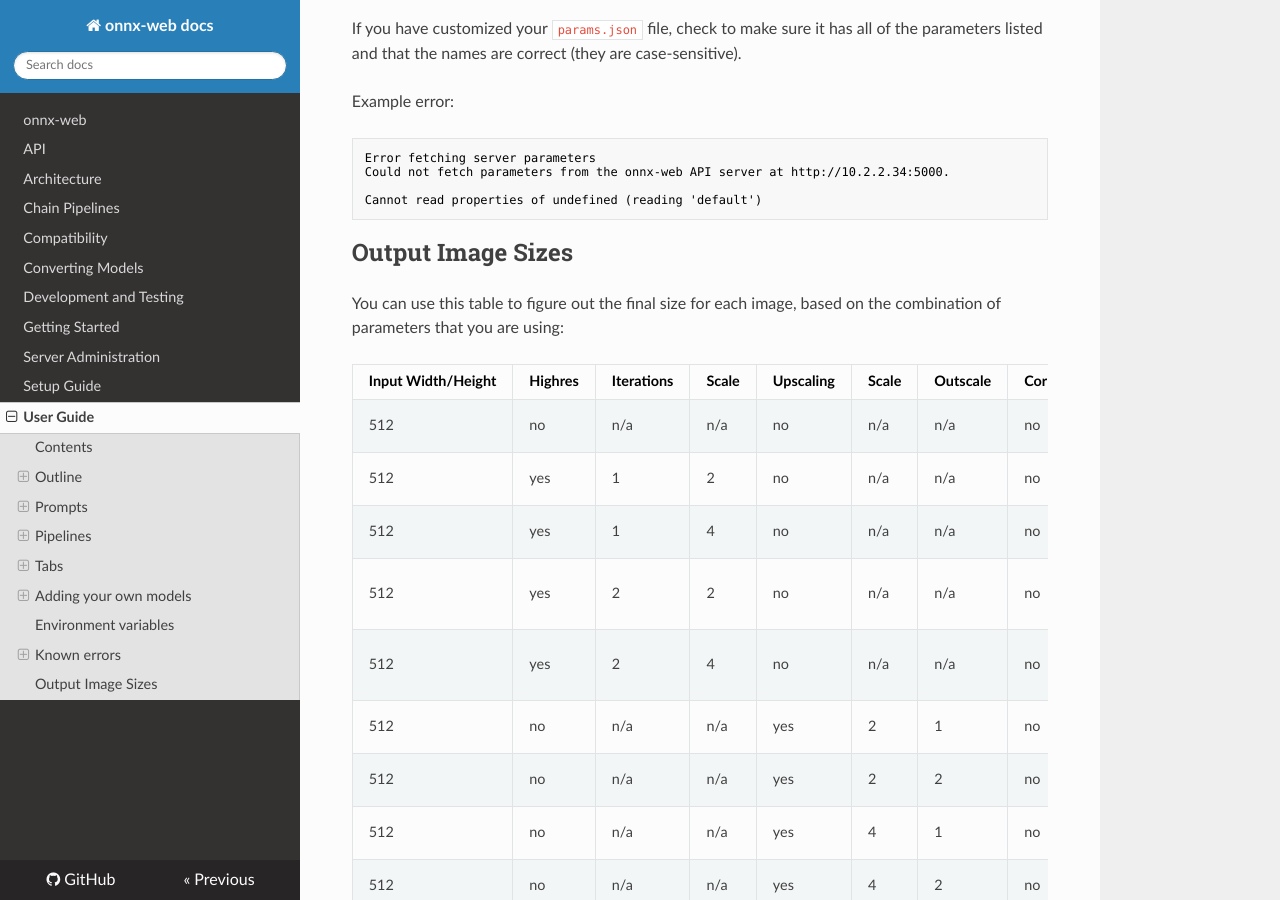
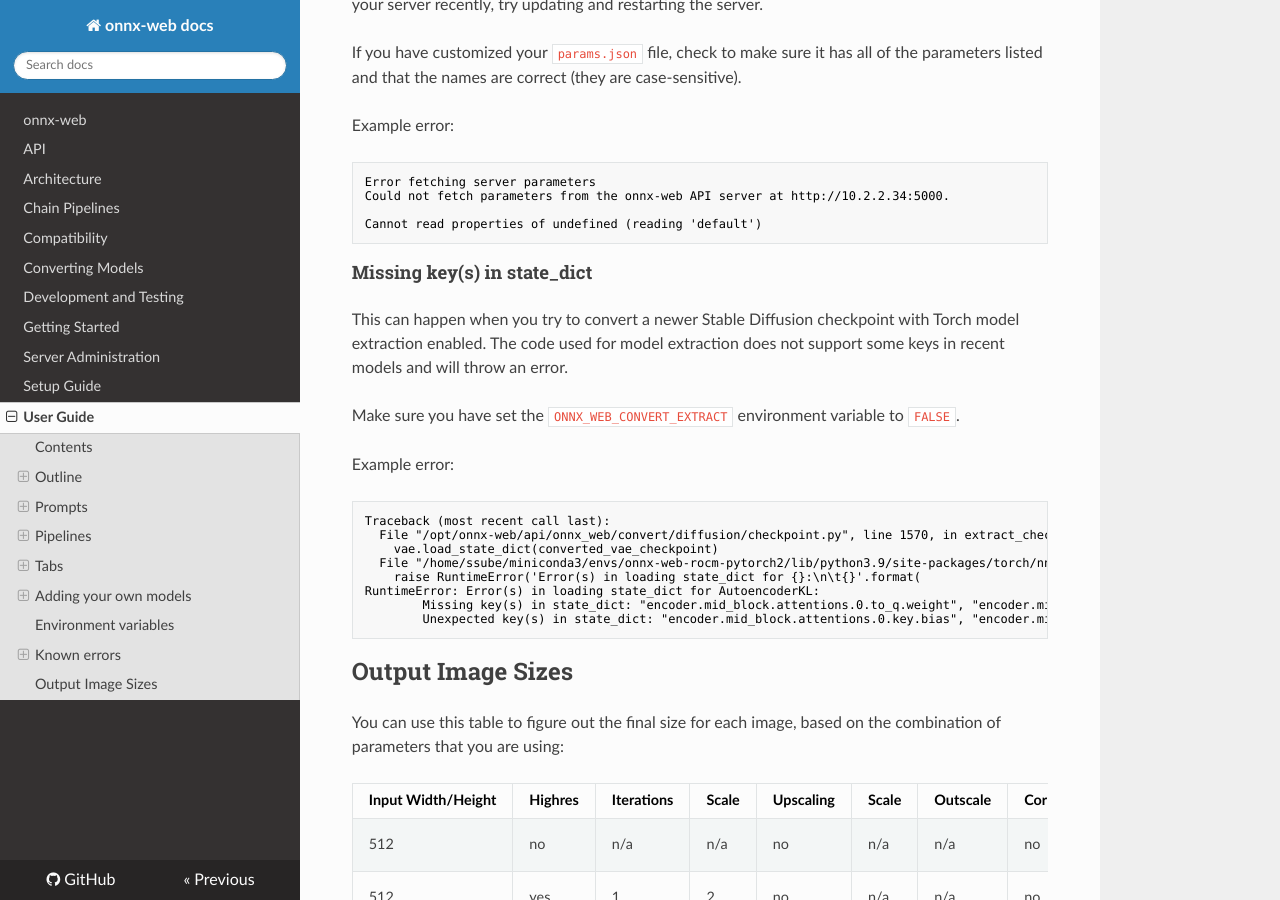
Before and after one commit to ssube/onnx-web, an MkDocs documentation site: the page built from docs/user-guide.md, in a window 1280 px wide and 900 px high, scrolled down 44591 px. Built offline with MkDocs 1.6.1, drawn with Linux system fonts in a browser that asks for light colours; nearby versions of some CDN libraries; some of the changed text lies outside the part shown.

Commit message:
fix(docs): add conversion error to user guide (#404)

````diff
--- a/docs/user-guide.md
+++ b/docs/user-guide.md
@@ -126,6 +126,7 @@
       - [The expanded size of the tensor must match the existing size](#the-expanded-size-of-the-tensor-must-match-the-existing-size)
       - [Shape mismatch attempting to re-use buffer](#shape-mismatch-attempting-to-re-use-buffer)
       - [Cannot read properties of undefined (reading 'default')](#cannot-read-properties-of-undefined-reading-default)
+      - [Missing key(s) in state\_dict](#missing-keys-in-state_dict)
   - [Output Image Sizes](#output-image-sizes)
 
 ## Outline
@@ -1719,6 +1720,26 @@
 Cannot read properties of undefined (reading 'default')
 ```
 
+#### Missing key(s) in state_dict
+
+This can happen when you try to convert a newer Stable Diffusion checkpoint with Torch model extraction enabled. The
+code used for model extraction does not support some keys in recent models and will throw an error.
+
+Make sure you have set the `ONNX_WEB_CONVERT_EXTRACT` environment variable to `FALSE`.
+
+Example error:
+
+```none
+Traceback (most recent call last):
+  File "/opt/onnx-web/api/onnx_web/convert/diffusion/checkpoint.py", line 1570, in extract_checkpoint
+    vae.load_state_dict(converted_vae_checkpoint)
+  File "/home/ssube/miniconda3/envs/onnx-web-rocm-pytorch2/lib/python3.9/site-packages/torch/nn/modules/module.py", line 2041, in load_state_dict
+    raise RuntimeError('Error(s) in loading state_dict for {}:\n\t{}'.format(
+RuntimeError: Error(s) in loading state_dict for AutoencoderKL:
+        Missing key(s) in state_dict: "encoder.mid_block.attentions.0.to_q.weight", "encoder.mid_block.attentions.0.to_q.bias", "encoder.mid_block.attentions.0.to_k.weight", "encoder.mid_block.attentions.0.to_k.bias", "encoder.mid_block.attentions.0.to_v.weight", "encoder.mid_block.attentions.0.to_v.bias", "encoder.mid_block.attentions.0.to_out.0.weight", "encoder.mid_block.attentions.0.to_out.0.bias", "decoder.mid_block.attentions.0.to_q.weight", "decoder.mid_block.attentions.0.to_q.bias", "decoder.mid_block.attentions.0.to_k.weight", "decoder.mid_block.attentions.0.to_k.bias", "decoder.mid_block.attentions.0.to_v.weight", "decoder.mid_block.attentions.0.to_v.bias", "decoder.mid_block.attentions.0.to_out.0.weight", "decoder.mid_block.attentions.0.to_out.0.bias".
+        Unexpected key(s) in state_dict: "encoder.mid_block.attentions.0.key.bias", "encoder.mid_block.attentions.0.key.weight", "encoder.mid_block.attentions.0.proj_attn.bias", "encoder.mid_block.attentions.0.proj_attn.weight", "encoder.mid_block.attentions.0.query.bias", "encoder.mid_block.attentions.0.query.weight", "encoder.mid_block.attentions.0.value.bias", "encoder.mid_block.attentions.0.value.weight", "decoder.mid_block.attentions.0.key.bias", "decoder.mid_block.attentions.0.key.weight", "decoder.mid_block.attentions.0.proj_attn.bias", "decoder.mid_block.attentions.0.proj_attn.weight", "decoder.mid_block.attentions.0.query.bias", "decoder.mid_block.attentions.0.query.weight", "decoder.mid_block.attentions.0.value.bias", "decoder.mid_block.attentions.0.value.weight".
+```
+
 ## Output Image Sizes
 
 You can use this table to figure out the final size for each image, based on the combination of parameters that you are
````
Also changed, not shown: docs/converted-readme.md (+10 -8 lines).
